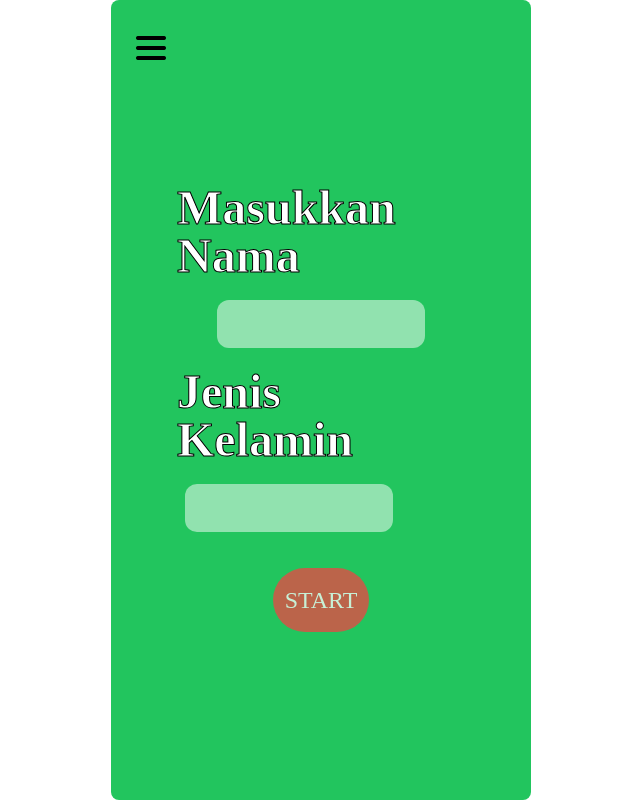
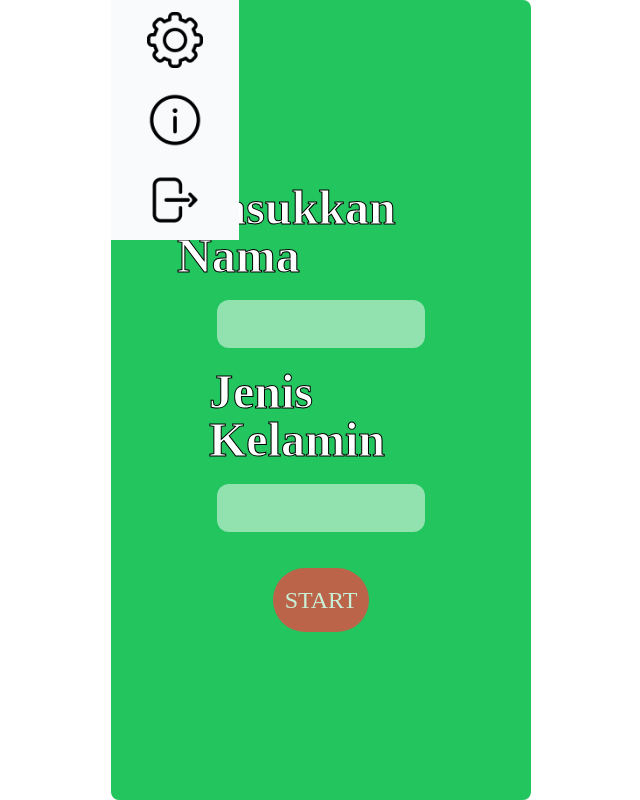
Before and after one commit to MeizalunaWulandari/projectGame, a website: page src/HalamanMuka/LogIn.html in a window 1280 px wide. Shown: the whole page, without its empty margins (319-959 px from the left). Drawn offline with nearby package versions, Linux system fonts and the light colour scheme; a web font is replaced by a local one.

Commit message:
perubahan

```diff
--- a/src/HalamanMuka/LogIn.html
+++ b/src/HalamanMuka/LogIn.html
@@ -37,17 +37,35 @@
     <section class="w-screen h-screen flex flex-col justify-center items-center">
       <div class="h-[810px] w-[420px] bg-green-500 flex flex-col justify-center items-center gap-4 rounded-lg relative">
         <!-- start -->
-        <!-- hamburger menu -->
-        <div class="">
-          <div class="absolute top-8 left-6 z-20 text-7xl">
+        <div
+          x-data="{isOpern: false}"
+          class="w-full">
+          <div class="absolute top-8 left-6 text-7xl">
+            <!-- hamburger menu -->
             <img
               src="../img/more.png"
               alt=""
+              x-on:click="isOpen = !isOpen"
               class="w-8 h-8" />
+            <!-- nav hamburger -->
+            <div class="w-32 h-60 -top-8 -left-6 absolute bg-slate-50 z-50 flex justify-center items-center flex-col">
+              <img
+                src="../img/settings.png"
+                alt=""
+                class="h-14 w-14 m-3" />
+              <img
+                src="../img/info.png"
+                alt=""
+                class="h-14 w-14 m-3" />
+              <img
+                src="../img/logout.png"
+                alt=""
+                class="h-14 w-14 m-3" />
+            </div>
           </div>
         </div>
         <!-- input -->
-        <div class="">
+        <div class="flex flex-col justify-center items-center">
           <div class="flex flex-col justify-center items-center w-72">
             <div
               class="text-5xl font-extrabold font-utama text-white"
```
Also changed, not shown: dist/output.css, src/img/info.png (added), src/img/logout.png (added), src/img/settings.png (added), 1 other file.
